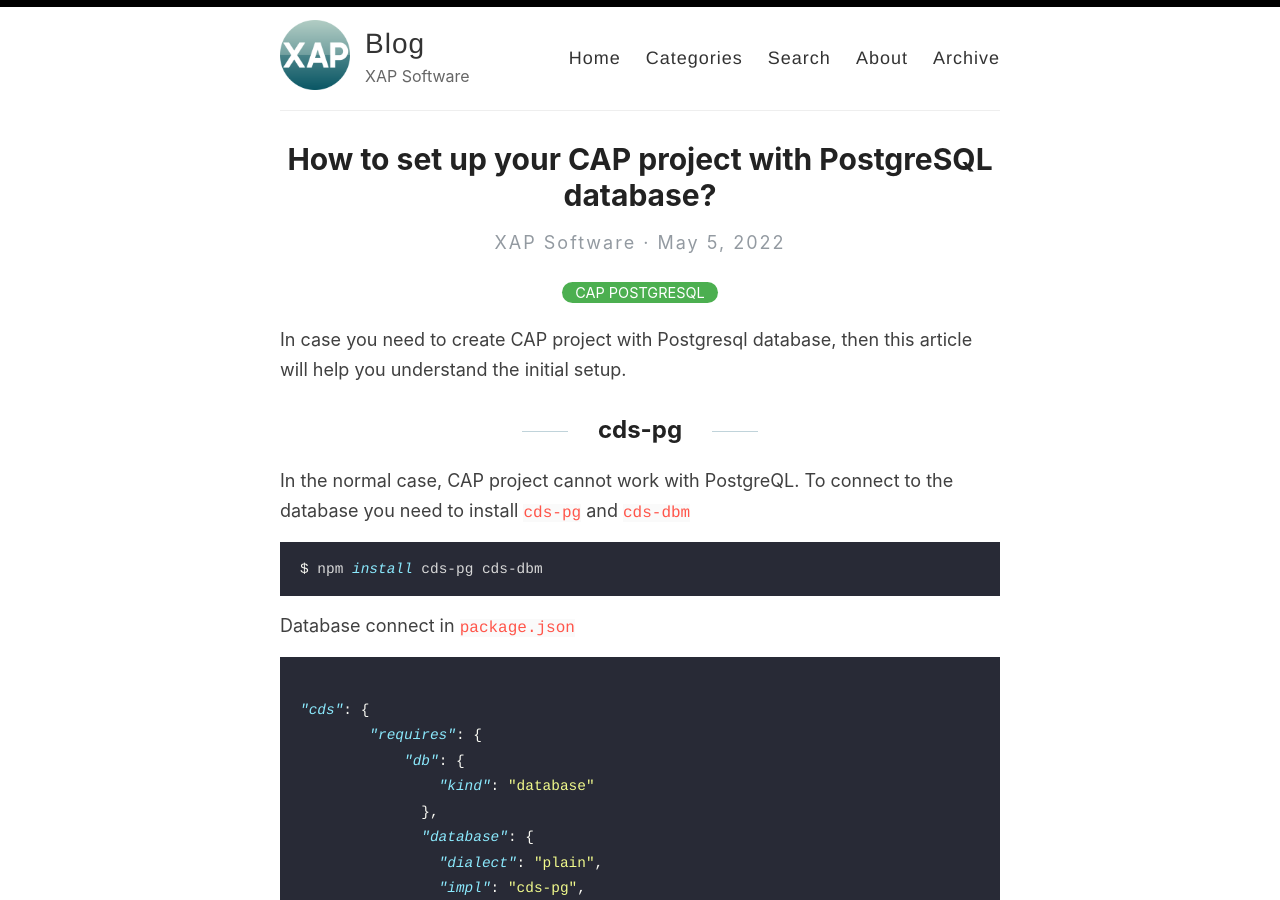
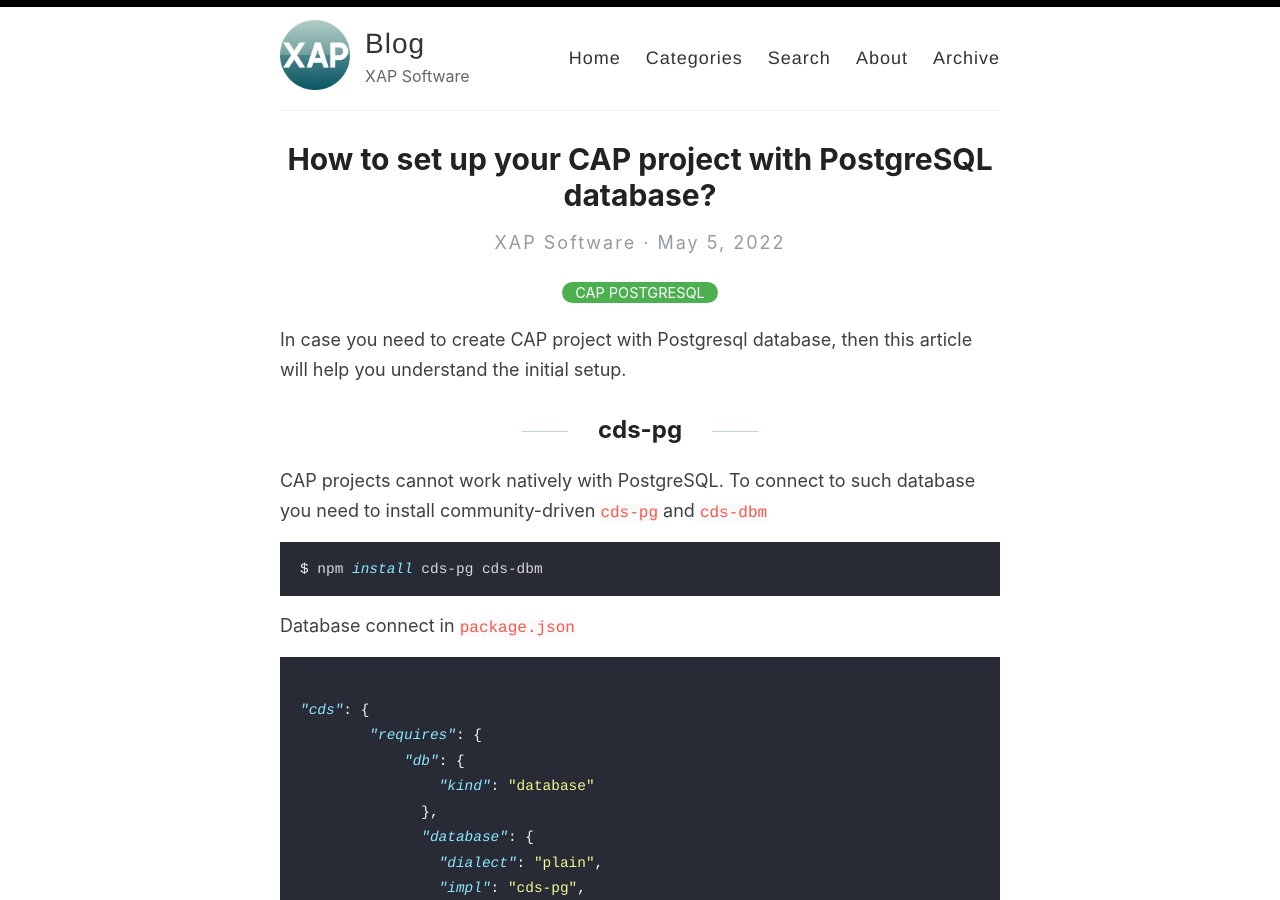
Before and after one commit to XAP-Software/XAP-Software.github.io, a Jekyll site: the page built from _posts/2022-05-05-cap-postgresql.md, in a window 1280 px wide and 900 px high. Built offline with Jekyll 4.4.1, drawn with Linux system fonts in a browser that asks for light colours.

Commit message:
Update _posts/2022-05-05-cap-postgresql.md
Co-authored-by: Vasiliy <vslow@me.com>

````diff
--- a/_posts/2022-05-05-cap-postgresql.md
+++ b/_posts/2022-05-05-cap-postgresql.md
@@ -10,7 +10,7 @@ In case you need to create CAP project with Postgresql database, then this artic
 
 ## cds-pg
 
-In the normal case, CAP project cannot work with PostgreQL. To connect to the database you need to install `cds-pg` and `cds-dbm`
+CAP projects cannot work natively with PostgreSQL. To connect to such database you need to install community-driven `cds-pg` and `cds-dbm`
 
 ```console
 $ npm install cds-pg cds-dbm
````
